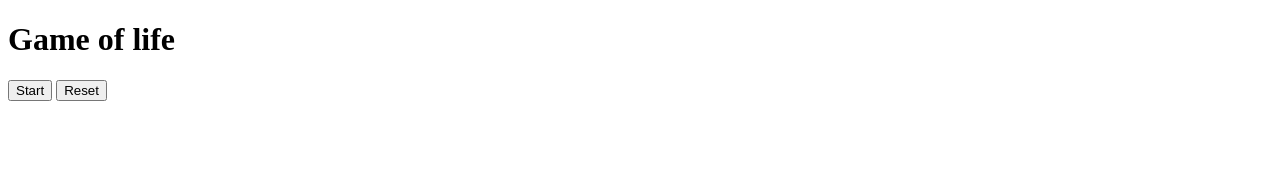
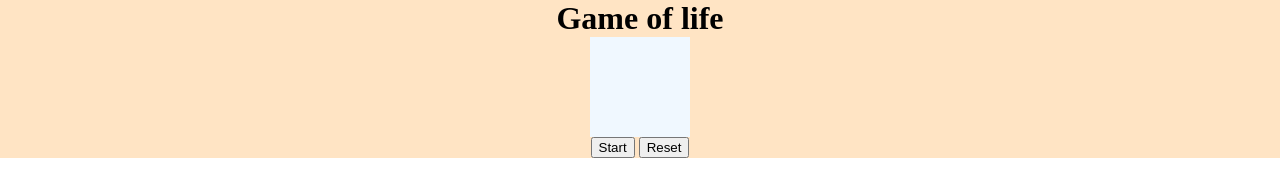
Before and after one commit to CarlosBoulder/202304-w2chwe-Carlos-alvarez, a website: page app/index.html in a window 1280 px wide. Drawn offline with Linux system fonts and the light colour scheme.

Commit message:
Add initial board style

```diff
--- a/app/index.html
+++ b/app/index.html
@@ -5,6 +5,7 @@
   <meta charset="UTF-8">
   <meta name="viewport" content="width=device-width, initial-scale=1.0">
   <link rel="shortcut icon" href="favicon.jpg" type="image/x-icon">
+  <link rel="stylesheet" href="styles.css">
   <title>Game of life</title>
 </head>
 
--- /dev/null
+++ b/app/styles.css
@@ -0,0 +1,29 @@
+*,
+::before,
+::after {
+  box-sizing: border-box;
+}
+
+body {
+  margin: 0;
+}
+
+h1,
+h2,
+h3,
+p {
+  margin: 0;
+}
+
+.main-container {
+  background-color: bisque;
+  display: flex;
+  flex-direction: column;
+  align-items: center;
+}
+
+.board {
+  width: 100px;
+  height: 100px;
+  background-color: aliceblue;
+}
```
